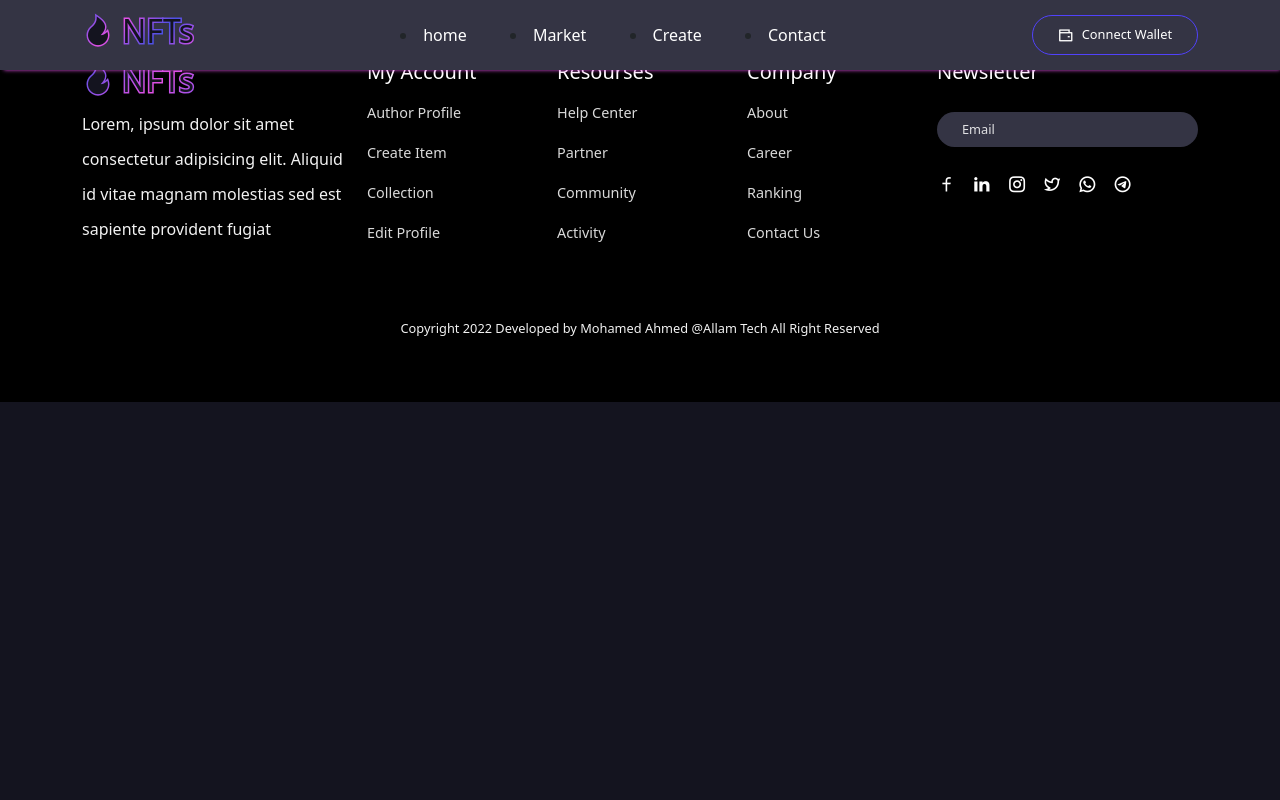
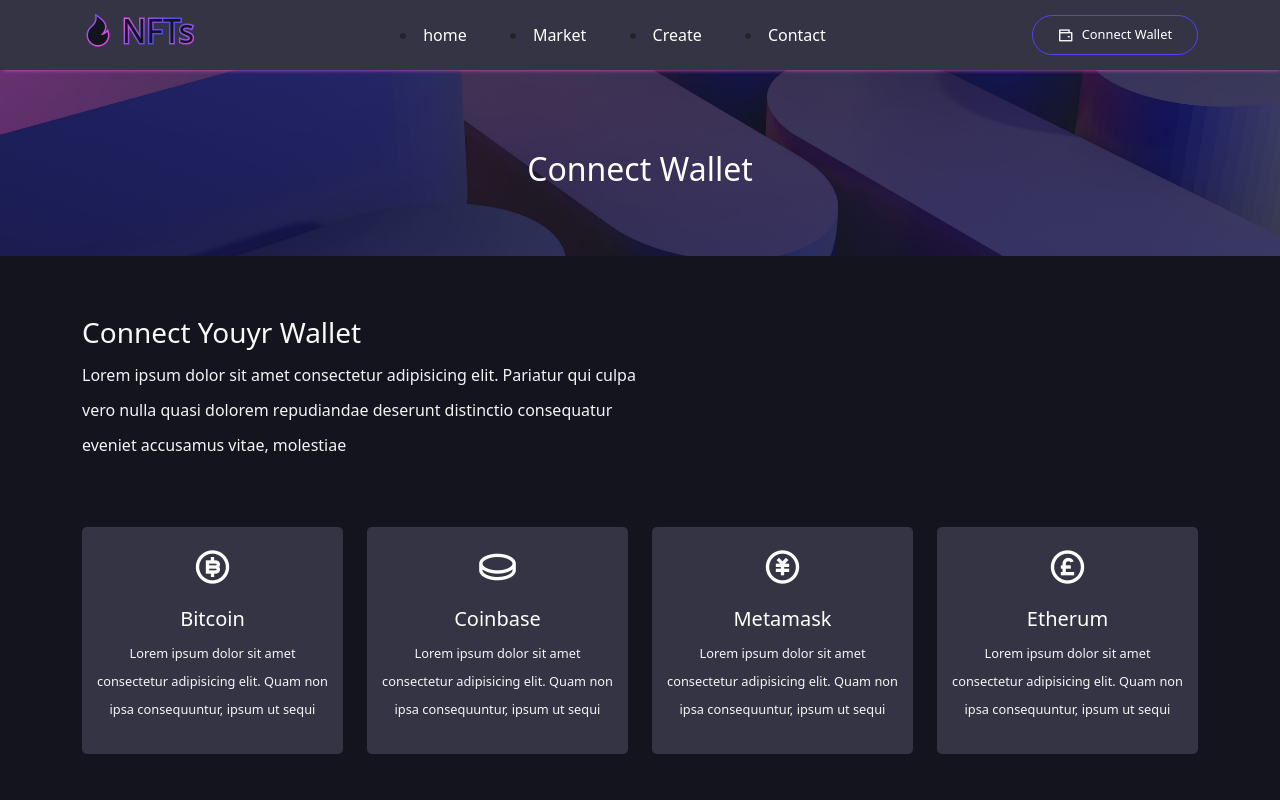
Before and after one commit to mohamdallam/5-nft-website-by-react, a React (Create React App) app: page /wallet in a window 1280 px wide. Shown: the top 800 px of the page. Built offline with nearby package versions, Linux system fonts and the light colour scheme.

Commit message:
wallets section

```diff
--- a/src/pages/Wallets.jsx
+++ b/src/pages/Wallets.jsx
@@ -1,7 +1,70 @@
+import "./wallets.css";
 import React from "react";
+import CommonSection from "../components/Ui/Common-section/CommonSection";
+import { Container, Row, Col } from "react-bootstrap";
+
+const wallet__data = [
+  {
+    title: "Bitcoin",
+    desc: "Lorem ipsum dolor sit amet consectetur adipisicing elit. Quam non ipsa consequuntur, ipsum ut sequi",
+    icon: "ri-bit-coin-line",
+  },
+
+  {
+    title: "Coinbase",
+    desc: "Lorem ipsum dolor sit amet consectetur adipisicing elit. Quam non ipsa consequuntur, ipsum ut sequi",
+    icon: "ri-coin-line",
+  },
+
+  {
+    title: "Metamask",
+    desc: "Lorem ipsum dolor sit amet consectetur adipisicing elit. Quam non ipsa consequuntur, ipsum ut sequi",
+    icon: "ri-money-cny-circle-line",
+  },
+
+  {
+    title: "Etherum",
+    desc: "Lorem ipsum dolor sit amet consectetur adipisicing elit. Quam non ipsa consequuntur, ipsum ut sequi",
+    icon: "ri-money-pound-circle-line",
+  },
+];
 
 const Wallets = () => {
-  return <div>Wallets</div>;
+  return (
+    <>
+      <CommonSection title="Connect Wallet" />
+
+      <section>
+        <Container>
+          <Row>
+            <Col lg="12" className="mb-5" text-center>
+              <div className="w-50">
+                <h3 className="text-light">Connect Youyr Wallet</h3>
+                <p>
+                  Lorem ipsum dolor sit amet consectetur adipisicing elit.
+                  Pariatur qui culpa vero nulla quasi dolorem repudiandae
+                  deserunt distinctio consequatur eveniet accusamus vitae,
+                  molestiae
+                </p>
+              </div>
+            </Col>
+
+            {wallet__data.map((item, index) => (
+              <Col lg="3" md="4" sm="6" key={index} className="mb-4">
+                <div className="wallet__item">
+                  <span>
+                    <i class={item.icon}></i>
+                  </span>
+                  <h5>{item.title}</h5>
+                  <p>{item.desc}</p>
+                </div>
+              </Col>
+            ))}
+          </Row>
+        </Container>
+      </section>
+    </>
+  );
 };
 
 export default Wallets;
--- /dev/null
+++ b/src/pages/wallets.css
@@ -0,0 +1,32 @@
+.wallet__item {
+  background: #343444;
+  padding: 15px;
+  text-align: center;
+  border-radius: 5px;
+  cursor: pointer;
+}
+
+.wallet__item span {
+  width: 50px;
+  height: 50px;
+  line-height: 50px;
+  display: flex;
+  align-items: center;
+  justify-content: center;
+  color: #fff;
+  margin: auto;
+}
+
+.wallet__item span i {
+  font-size: 2.5rem;
+}
+
+.wallet__item h5 {
+  color: #fff;
+  margin-top: 15px;
+}
+
+.wallet__item p {
+  font-size: 0.8rem;
+  line-height: 28px;
+}
--- a/src/routes/Routers.js
+++ b/src/routes/Routers.js
@@ -20,7 +20,7 @@
       <Route path="/contact" element={<Contacts />} />
       <Route path="/seller-profile" element={<SellerProfile />} />
       <Route path="/edit-profile" element={<EditProfile />} />
-      <Route path="/wallets" element={<Wallets />} />
+      <Route path="/wallet" element={<Wallets />} />
       <Route path="/market/:id" element={<NftDetails />} />
     </Routes>
   );
```
